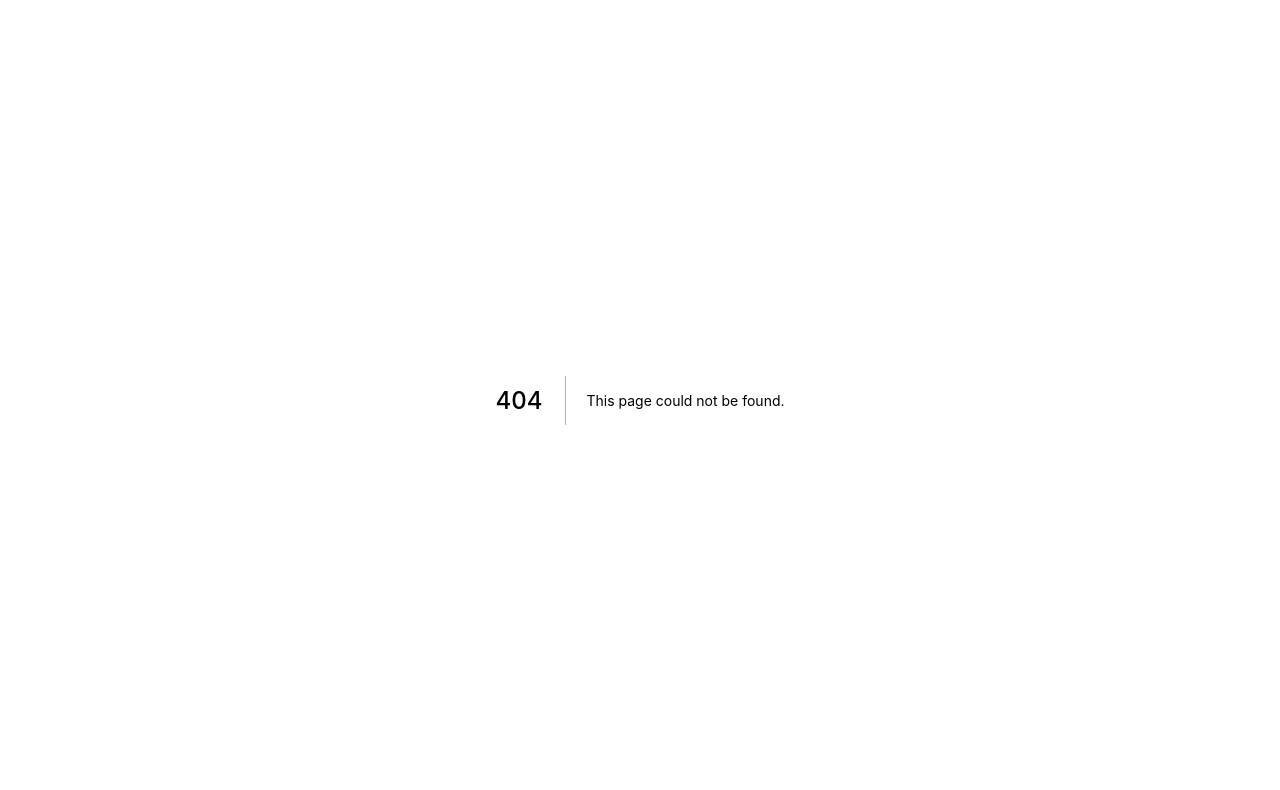
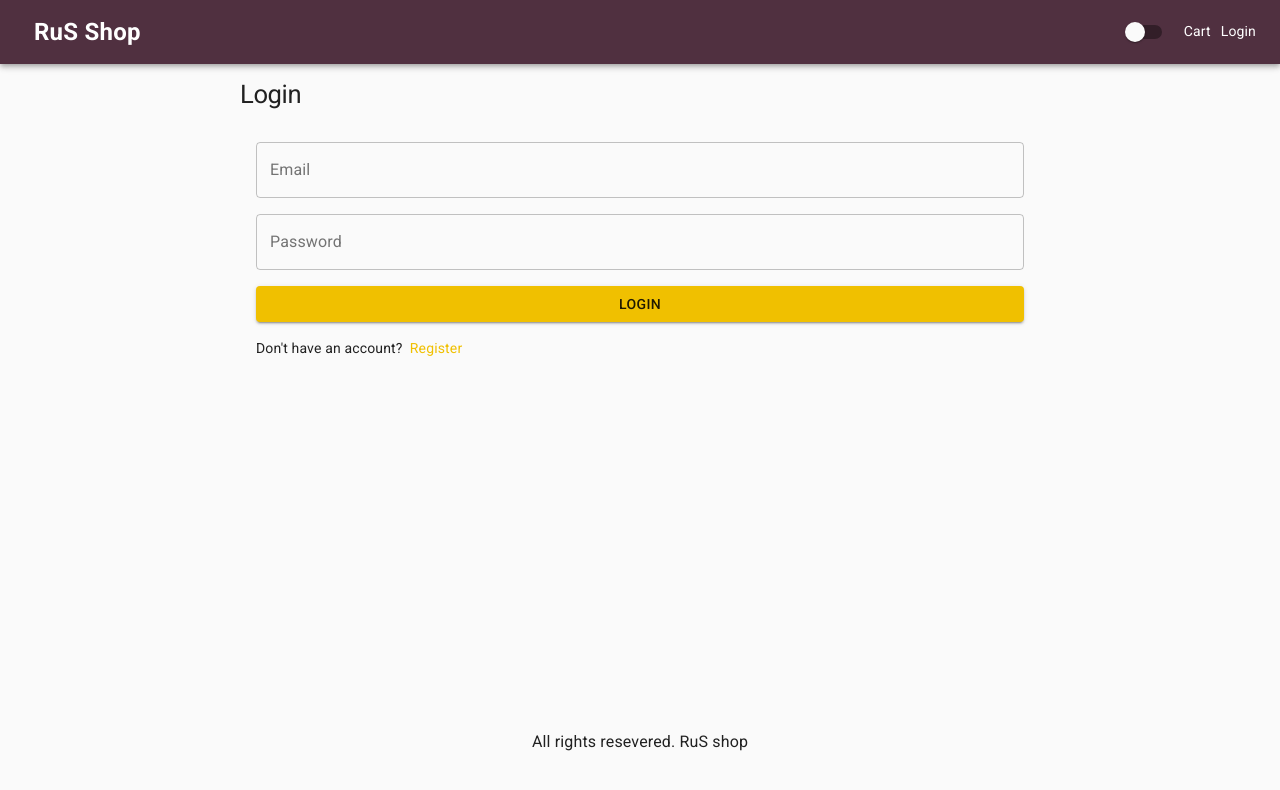
Before and after one commit to sabbir179/rus-shop, a Next.js app: page /login in a window 1280 px wide. Before the commit this address had no page. Shown: the top 790 px of the page. Built offline with nearby package versions, Linux system fonts and the light colour scheme.

Commit message:
create login page and modelSchmema and connect with mongodb

```diff
--- /dev/null
+++ b/models/User.js
@@ -0,0 +1,18 @@
+import mongoose from "mongoose";
+
+
+const userSchema = new mongoose.Schema({
+    name: { type:String, required:true },
+    email: { type:String, required:true, unique: true },
+    password: { type:String, required:true },
+    isAdmin: { type:Boolean, required:true, default: false },
+
+}, {
+    timestamps: true,
+});
+
+
+const User =
+    mongoose.models.User || mongoose.model('User', userSchema);
+
+export default User;
--- a/package.json
+++ b/package.json
@@ -11,6 +11,7 @@
   "dependencies": {
     "@material-ui/core": "^4.12.3",
     "axios": "^0.21.4",
+    "bcryptjs": "^2.4.3",
     "js-cookie": "^3.0.1",
     "mongoose": "^6.0.6",
     "next": "11.1.2",
--- a/pages/api/seed.js
+++ b/pages/api/seed.js
@@ -2,11 +2,14 @@
 import Product from "../../models/Product";
 import db from "../../utils/db";
 import data from "../../utils/data";
+import User from "../../models/User";
 
 const handler = nc();
 
 handler.get(async(req, res) =>{
     await db.connect();
+    await User.deleteMany();
+    await User.insertMany(data.users);
     await Product.deleteMany();
     await Product.insertMany(data.products);
     await db.disconnect();
--- /dev/null
+++ b/pages/login.js
@@ -0,0 +1,54 @@
+import React from 'react';
+import Layout from '../components/Layout';
+import { Button, Link, List, ListItem, TextField, Typography } from '@material-ui/core'
+import useStyles from '../utils/style';
+import NextLink from 'next/link';
+
+export default function Login() {
+    const classes = useStyles();
+    return (
+        <Layout title="Login">
+            <form className={classes.form}>
+                <Typography component="h1" variant="h1">
+                    Login
+                </Typography>
+                <List>
+                    <ListItem>
+                        <TextField
+                           variant="outlined"
+                           fullWidth
+                           id="email"
+                           label="Email"
+                           inputProps={{type: 'email'}}
+                        ></TextField>
+                    </ListItem>
+                    <ListItem>
+                        <TextField
+                           variant="outlined"
+                           fullWidth
+                           id="password"
+                           label="Password"
+                           inputProps={{type: 'password'}}
+                        ></TextField>
+                    </ListItem>
+                    <ListItem>
+                        <Button
+                            variant="contained"
+                            type="submit"
+                            fullWidth
+                            color="primary"
+                        >
+                            Login
+                        </Button>
+                    </ListItem>
+                    <ListItem>
+                        Don't have an account? &nbsp;
+                        <NextLink href='/register' passHref><Link>Register</Link></NextLink>
+                    </ListItem>
+
+
+                </List>
+            </form>
+        </Layout>
+    )
+}
--- a/utils/Store.js
+++ b/utils/Store.js
@@ -33,6 +33,13 @@
             Cookies.set('cartItems', JSON.stringify(cartItems))
             return { ...state, cart: {...state.cart, cartItems}};
         }
+        case 'CART_REMOVE_ITEM' : {
+            const cartItems = state.cart.cartItems.filter(
+                item => item._id !== action.payload._id
+            );
+            Cookies.set('cartItems', JSON.stringify(cartItems))
+            return { ...state, cart: {...state.cart, cartItems}};
+        }
         default:
             return state;
     }
--- a/utils/data.js
+++ b/utils/data.js
@@ -1,5 +1,20 @@
+import bcrypt from 'bcryptjs';
 
 const data = {
+    users:[
+        {
+            name:'Sabbir',
+            email:'sabbir@gmail.com',
+            password: bcrypt.hashSync ('123456'),
+            isAdmin: true,
+        },
+        {
+            name:'Ahmed',
+            email:'ahmed@gmail.com',
+            password: bcrypt.hashSync ('123456'),
+            isAdmin: false,
+        },
+    ],
     products: [
         {
             name: 'Free Shirt',
--- a/utils/style.js
+++ b/utils/style.js
@@ -27,7 +27,11 @@
     section: {
         marginTop : 10,
         marginBottom: 10
-    }
+    },
+    form: {
+        maxWidth: 800,
+        margin: '0 auto',
+    },
 })
 
 export default useStyles;
```
Also changed, not shown: pages/cart.js (+43 -6 lines), pages/index.js (+25 -1 lines), pages/product/[slug].js (+7 -4 lines), pages/shipping.js (added, +12 -0 lines), 1 other file (tests, documents, lock files or other folders).
